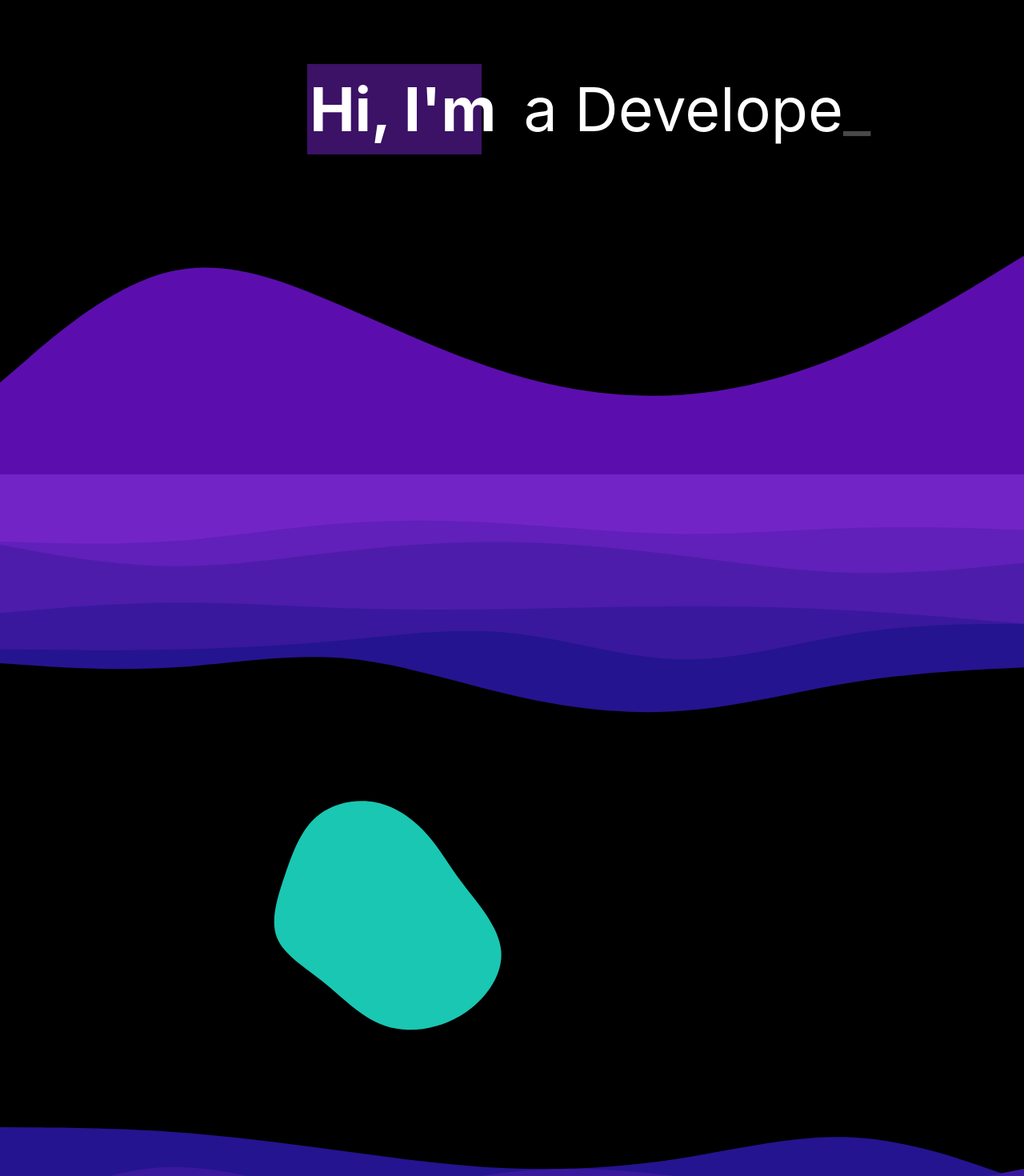
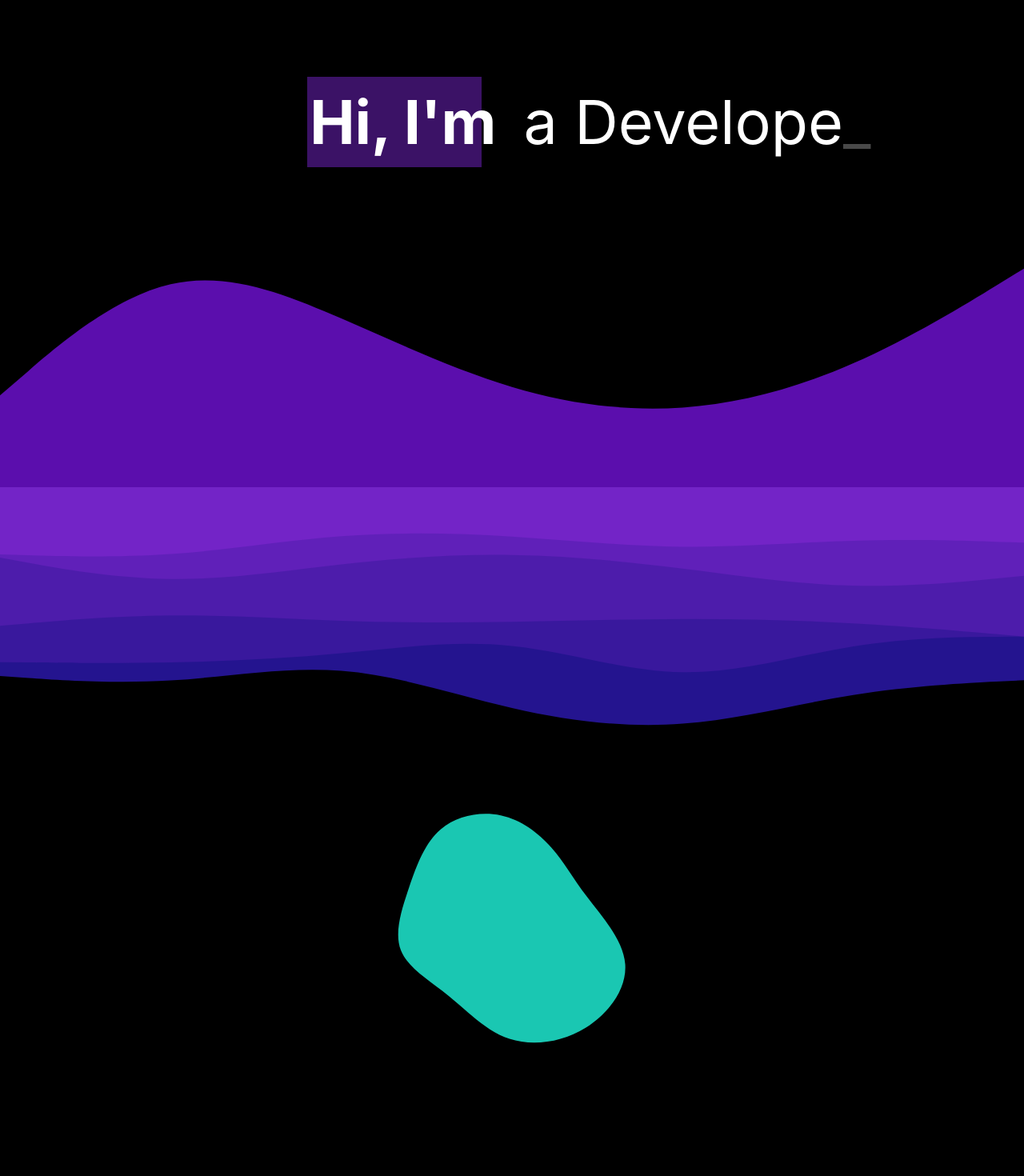
Before and after one commit to manny-p/next.js_headless_cms, a Next.js app: page / in a window 1280 px wide. Shown: the top 1470 px of the page at 80% size. Built offline with nearby package versions, Linux system fonts and the light colour scheme.

Commit message:
troubleshoot deployment 1.4

```diff
--- a/src/components/Blob.js
+++ b/src/components/Blob.js
@@ -28,7 +28,6 @@ export default function Blob() {
 
     return (
         <div className={styles.blobWrapper}>
-            &nbsp;
             <svg
                 id="visual"
                 viewBox="0 0 960 300"
--- a/src/components/Section.js
+++ b/src/components/Section.js
@@ -4,16 +4,15 @@ import Blob from '@/components/Blob';
 export default function Section() {
 
     return (
-        <section>
-            <div className={`${styles.spacer} ${styles.layer1}`}>
-                &nbsp;
+        <section className={styles.spacer}>
+            <div className={styles.layer1}>
+
             </div>
-            <div className={`${styles.spacer} ${styles.layer2}`}>
-                &nbsp;
+            <div className={styles.layer2}>
+
             </div>
             <Blob/>
-            <div className={`${styles.spacer} ${styles.layer3}`}>
-                &nbsp;
+            <div className={styles.layer3}>
 
             </div>
         </section>
--- a/styles/Section.module.css
+++ b/styles/Section.module.css
@@ -1,4 +1,4 @@
-.spacer {
+.spacer * {
     aspect-ratio: 960/300;
     width: 100%;
     background-repeat: no-repeat;
--- a/styles/Showcase.module.css
+++ b/styles/Showcase.module.css
@@ -5,7 +5,7 @@
     font-weight: bold;
     padding-left: 30vw;
     /*margin-top: 2.5vh;*/
-    margin-top: 5vh;
+    margin-top: 7vh;
     overflow: hidden;
 }
 
```
